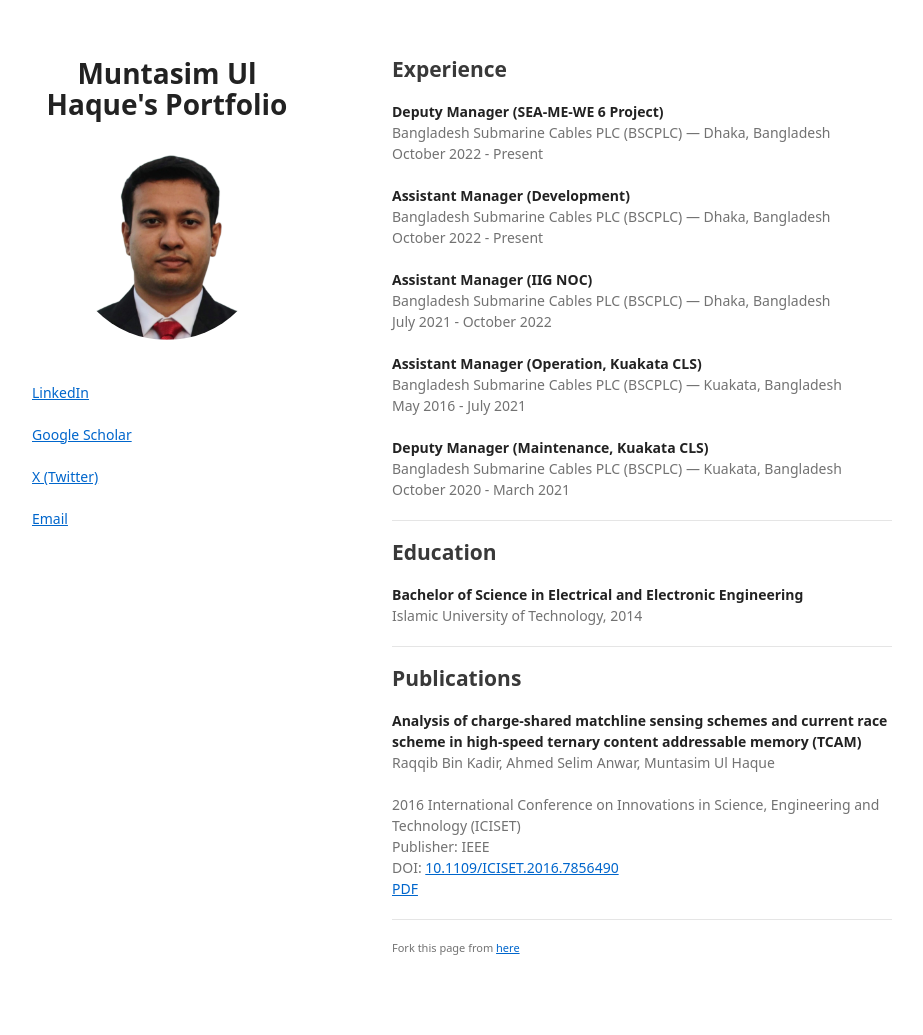
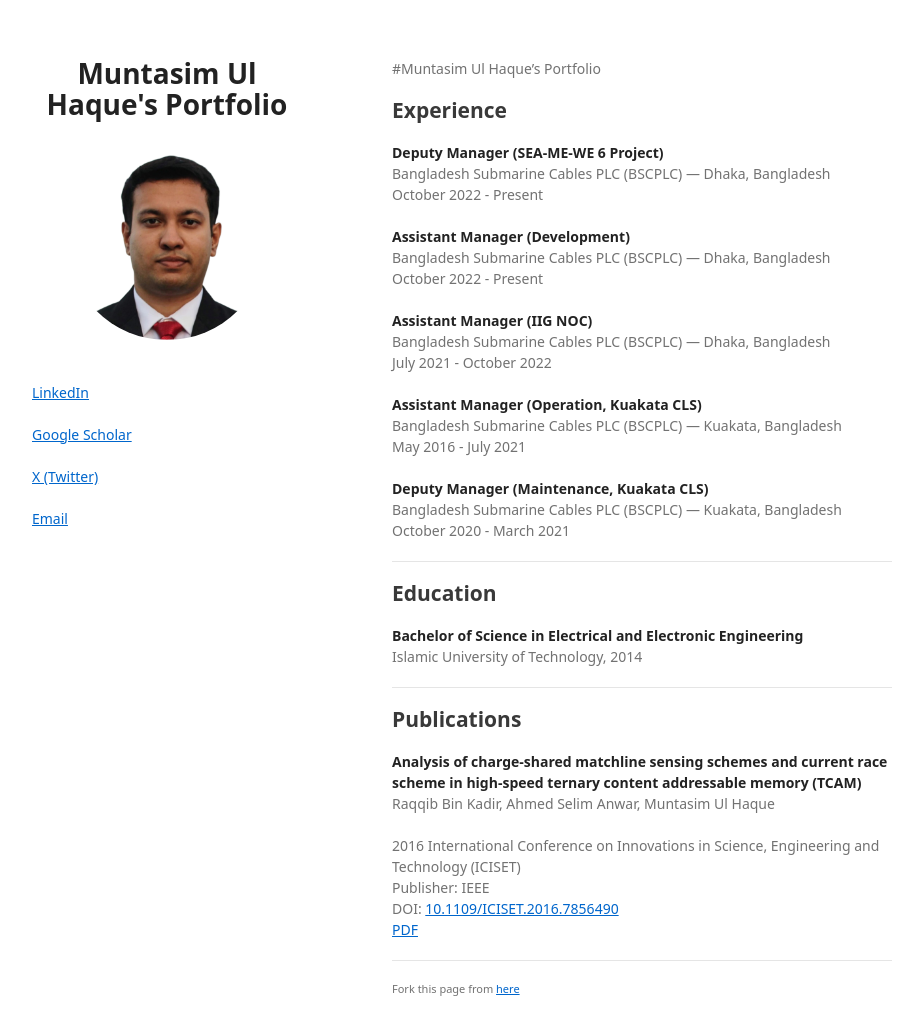
Before and after one commit to muntasimulhaque/muntasimulhaque.github.io, a Jekyll site: the page built from index.md, in a window 1280 px wide and 1068 px high. Shown: the top 1035 px of the window, without its empty margins (178-1101 px from the left). Built offline with Jekyll 4.4.1, drawn with Linux system fonts in a browser that asks for light colours; our own code applies the rules of GitHub Pages for plain Markdown files; a script that is not in the unit is left out.

Commit message:
Update index.md

```diff
--- a/index.md
+++ b/index.md
@@ -1,3 +1,5 @@
+#Muntasim Ul Haque's Portfolio
+
 ## Experience
 
 **Deputy Manager (SEA-ME-WE 6 Project)** <br>
```
